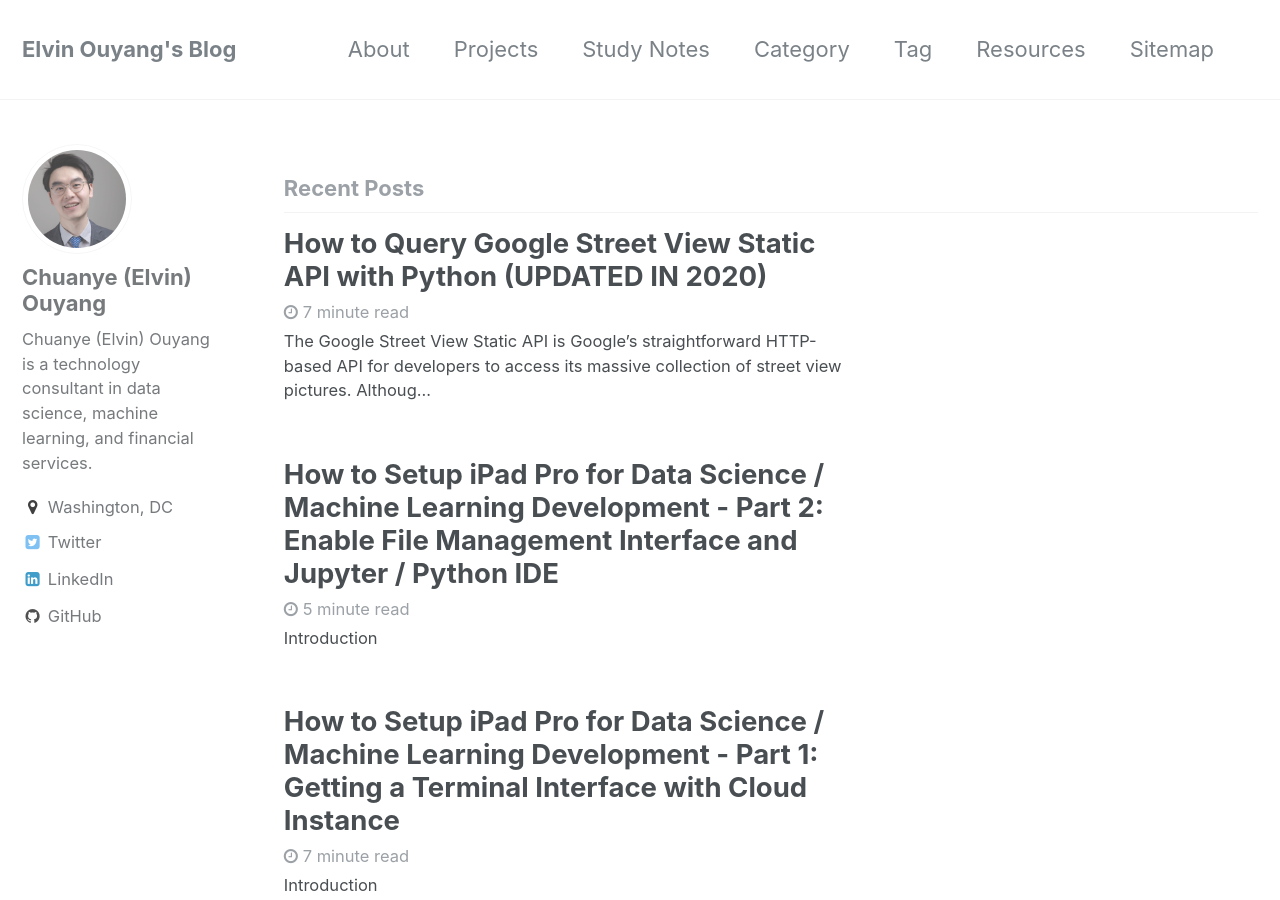
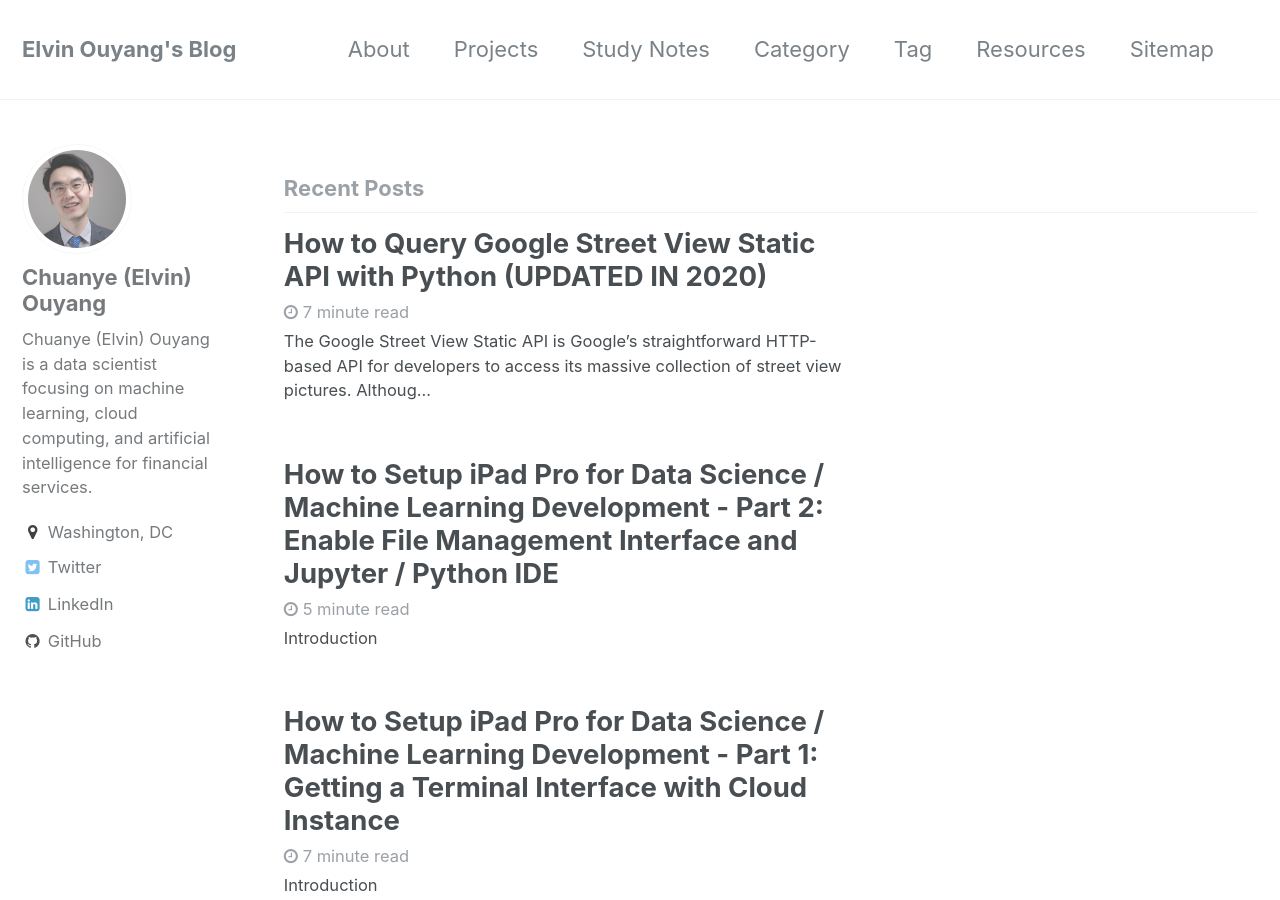
Before and after one commit to ElvinOuyang/elvinouyang.github.io, a Jekyll site: the page built from index.html, in a window 1280 px wide and 900 px high. Built offline with Jekyll 4.4.1, drawn with Linux system fonts in a browser that asks for light colours; the list of posts is cut into pages by our own code.

Commit message:
update config for personal intro

```diff
--- a/_config.yml
+++ b/_config.yml
@@ -103,7 +103,7 @@
 author:
   name             : "Chuanye (Elvin) Ouyang"
   avatar           : /assets/images/bio-photo.jpeg
-  bio              : "Chuanye (Elvin) Ouyang is a technology consultant in data science, machine learning, and financial services."
+  bio              : "Chuanye (Elvin) Ouyang is a data scientist focusing on machine learning, cloud computing, and artificial intelligence for financial services."
   location         : "Washington, DC"
   email            :
   uri              :
```
